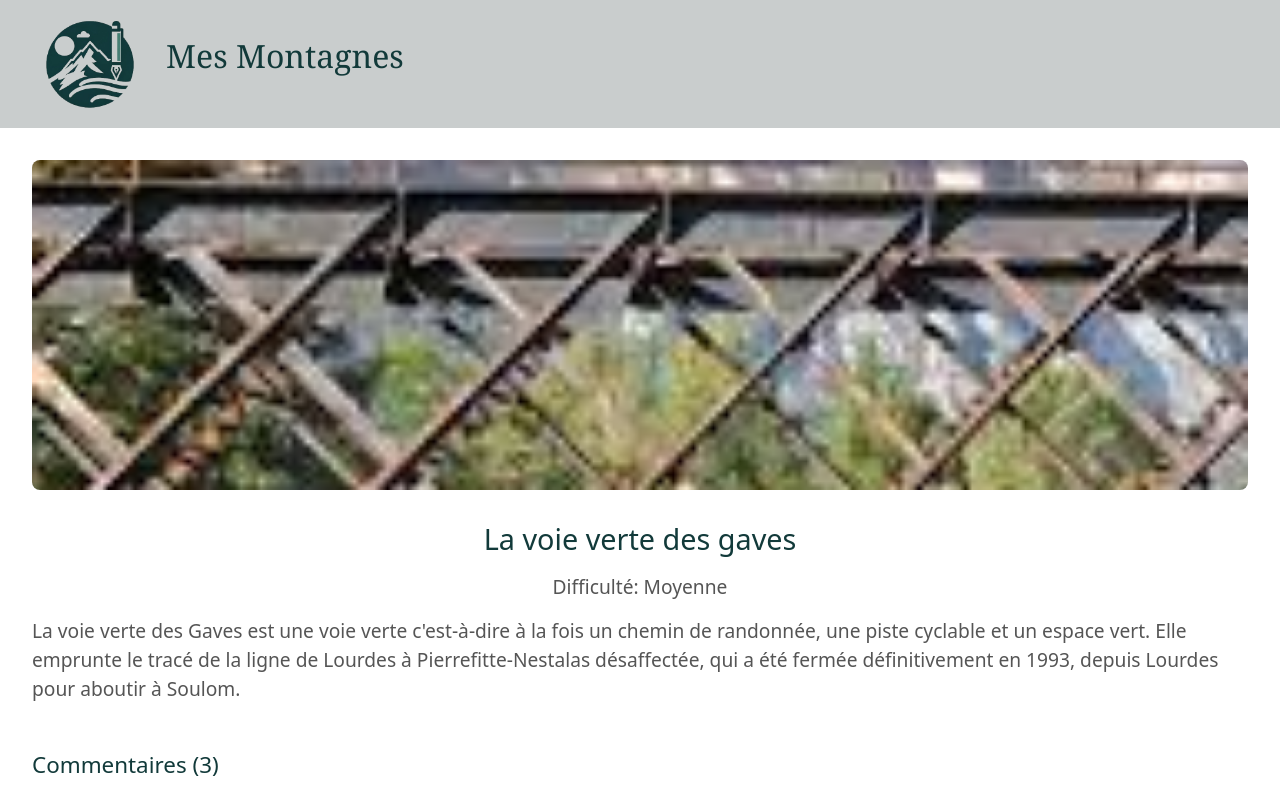
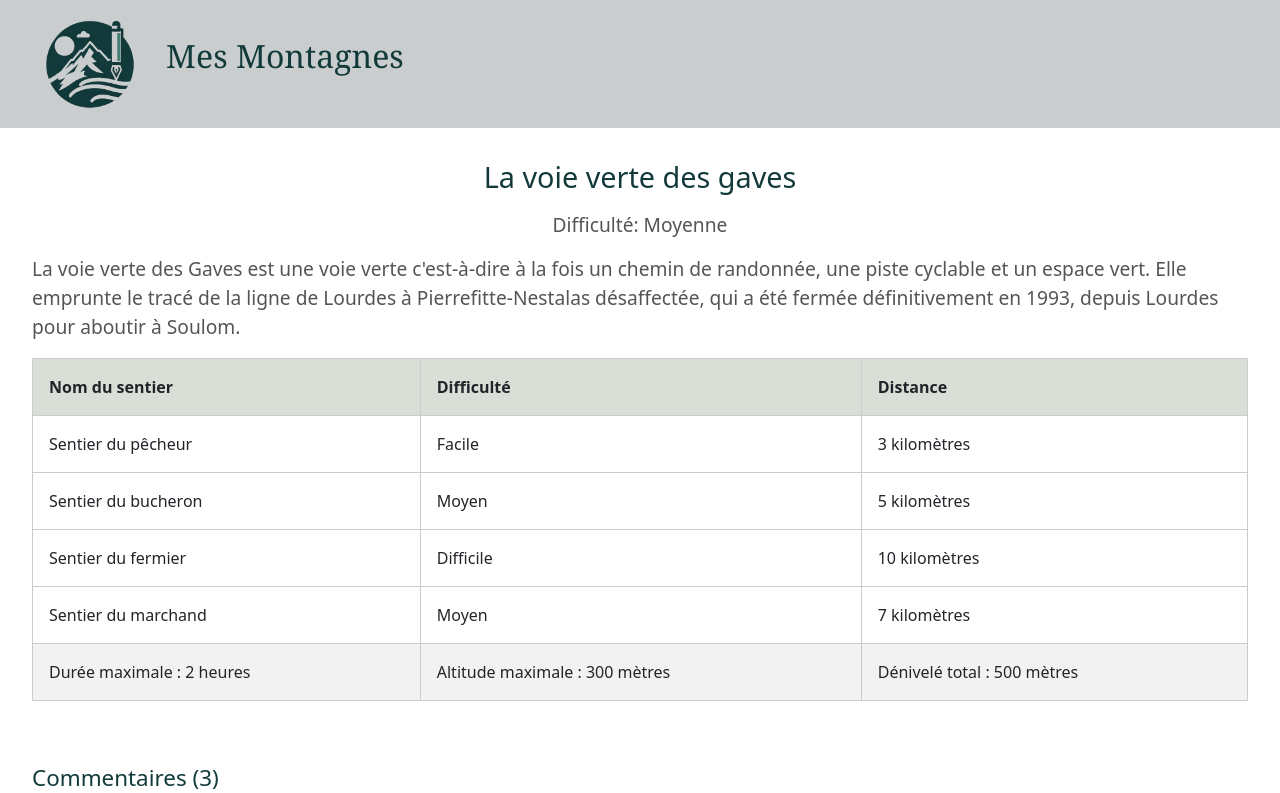
Before and after one commit to CamilleTouron/BLOG_REACT, a React (Create React App) app: page /card/0 in a window 1280 px wide. Shown: the top 793 px of the page. Built offline with nearby package versions, Linux system fonts and the light colour scheme.

Commit message:
ajout table

```diff
--- a/src/App.css
+++ b/src/App.css
@@ -214,3 +214,23 @@ button {
     }
 
 }
+
+table {
+    width: 100%;
+    border-collapse: collapse;
+    margin-bottom: 2rem;
+}
+
+table th, table td {
+    border: 1px solid #c9cdcd;
+    padding: 1rem;
+    text-align: left;
+}
+
+table thead {
+    background-color: #d9dfd7;
+}
+
+table tfoot {
+    background-color: #f2f2f2;
+}
--- a/src/App.js
+++ b/src/App.js
@@ -17,21 +17,18 @@ function App() {
         console.log('isLogin', isLogin)
     }, [isLogin]);
 
-    // Use useParams to get the 'id' parameter from the URL
     let { id } = useParams();
 
     return (
-        <Router> {/* Wrap your components with Router */}
+        <Router>
             <div className="App">
                 <header className="App-header">
                     <Navbar isLogin={isLogin} setIsLogin={setIsLogin}/>
                 </header>
                 <main>
-                    {/* Use Routes component to wrap Route components */}
                     <Routes>
                         <Route path="/login" element={<Login setIsLogin={setIsLogin} />} />
                         <Route path="/" element={isLogin ? <Home /> : <Login setIsLogin={setIsLogin} />} />
-                        {/* Use 'id' obtained from useParams */}
                         <Route path="/card/:id" element={<Card card={mockCardData[id]} />} />
                     </Routes>
                 </main>
--- a/src/components/Card.js
+++ b/src/components/Card.js
@@ -20,12 +20,49 @@ const Card = () => {
 
     return (
         <div id="location-details">
-            <img src={card.image} alt={card.alt} tabIndex="0" />
-            <h2 tabIndex="0" >{card.title}</h2>
-            <p tabIndex="0"  >Difficulté: {card.difficulty}</p>
-            <p tabIndex="0"  >{card.description}</p>
+            <h2 tabIndex="0">{card.title}</h2>
+            <p tabIndex="0">Difficulté: {card.difficulty}</p>
+            <p tabIndex="0">{card.description}</p>
+            <table>
+                <thead>
+                <tr>
+                    <th role="columnheader" tabIndex="0" aria-label="Nom du sentier">Nom du sentier</th>
+                    <th role="columnheader" tabIndex="0" aria-label="Difficulté">Difficulté</th>
+                    <th role="columnheader" tabIndex="0" aria-label="Distance">Distance</th>
+                </tr>
+                </thead>
+                <tbody>
+                <tr>
+                    <td role="cell" tabIndex="0" aria-label="Sentier du pêcheur">Sentier du pêcheur</td>
+                    <td role="cell" tabIndex="0" aria-label="Facile">Facile</td>
+                    <td role="cell" tabIndex="0" aria-label="3 kilomètres">3 kilomètres</td>
+                </tr>
+                <tr>
+                    <td role="cell" tabIndex="0" aria-label="Sentier du bucheron">Sentier du bucheron</td>
+                    <td role="cell" tabIndex="0" aria-label="Moyen">Moyen</td>
+                    <td role="cell" tabIndex="0" aria-label="5 kilomètres">5 kilomètres</td>
+                </tr>
+                <tr>
+                    <td role="cell" tabIndex="0" aria-label="Sentier du fermier">Sentier du fermier</td>
+                    <td role="cell" tabIndex="0" aria-label="Difficile">Difficile</td>
+                    <td role="cell" tabIndex="0" aria-label="10 kilomètres">10 kilomètres</td>
+                </tr>
+                <tr>
+                    <td role="cell" tabIndex="0" aria-label="Sentier du marchand">Sentier du marchand</td>
+                    <td role="cell" tabIndex="0" aria-label="Moyen">Moyen</td>
+                    <td role="cell" tabIndex="0" aria-label="7 kilomètres">7 kilomètres</td>
+                </tr>
+                </tbody>
+                <tfoot>
+                <tr>
+                    <td role="cell" tabIndex="0" aria-label="Durée maximale : 2 heures">Durée maximale : 2 heures</td>
+                    <td role="cell" tabIndex="0" aria-label="Altitude maximale : 300 mètres">Altitude maximale : 300 mètres</td>
+                    <td role="cell" tabIndex="0" aria-label="Dénivelé total : 500 mètres">Dénivelé total : 500 mètres</td>
+                </tr>
+                </tfoot>
+            </table>
             <div id="comments">
-                <h3 tabIndex="0" >Commentaires ({card.comments.length})</h3>
+                <h3 tabIndex="0">Commentaires ({card.comments.length})</h3>
                 {card.comments.length > 0 ? (
                     card.comments.map((comment, index) => (
                         <div id="comment" key={index}>
@@ -48,7 +85,7 @@ const Card = () => {
                         </div>
                     ))
                 ) : (
-                    <p tabIndex="0" >No comments yet.</p>
+                    <p tabIndex="0">No comments yet.</p>
                 )}
             </div>
         </div>
--- a/src/components/Home.js
+++ b/src/components/Home.js
@@ -48,7 +48,7 @@ const HomeComponent = () => {
                 <CardGroup key={groupIndex}>
                     {group.map((card, cardIndex) => (
                         <Card key={cardIndex}>
-                        <CardImg alt={card.alt} src={card.image} top tabIndex="0" />
+                        <CardImg alt={card.alt} src={card.image} top/>
                         <CardBody>
                             <CardTitle tag="h2" tabIndex="0">{card.title}</CardTitle>
                             <CardSubtitle className="text-muted" tabIndex="0">{`${card.comments.length} commentaires`}</CardSubtitle>
--- a/src/components/Navbar.js
+++ b/src/components/Navbar.js
@@ -7,8 +7,8 @@ const NavbarComponent = ({isLogin, setIsLogin}) => {
     const navigate = useNavigate();
 
     const handleDisconnect = () => {
-        setIsLogin(false);
-        document.cookie = "isLogin=false";
+        // setIsLogin(false);
+        // document.cookie = "isLogin=false";
         navigate("/login");
     };
     return (
```
